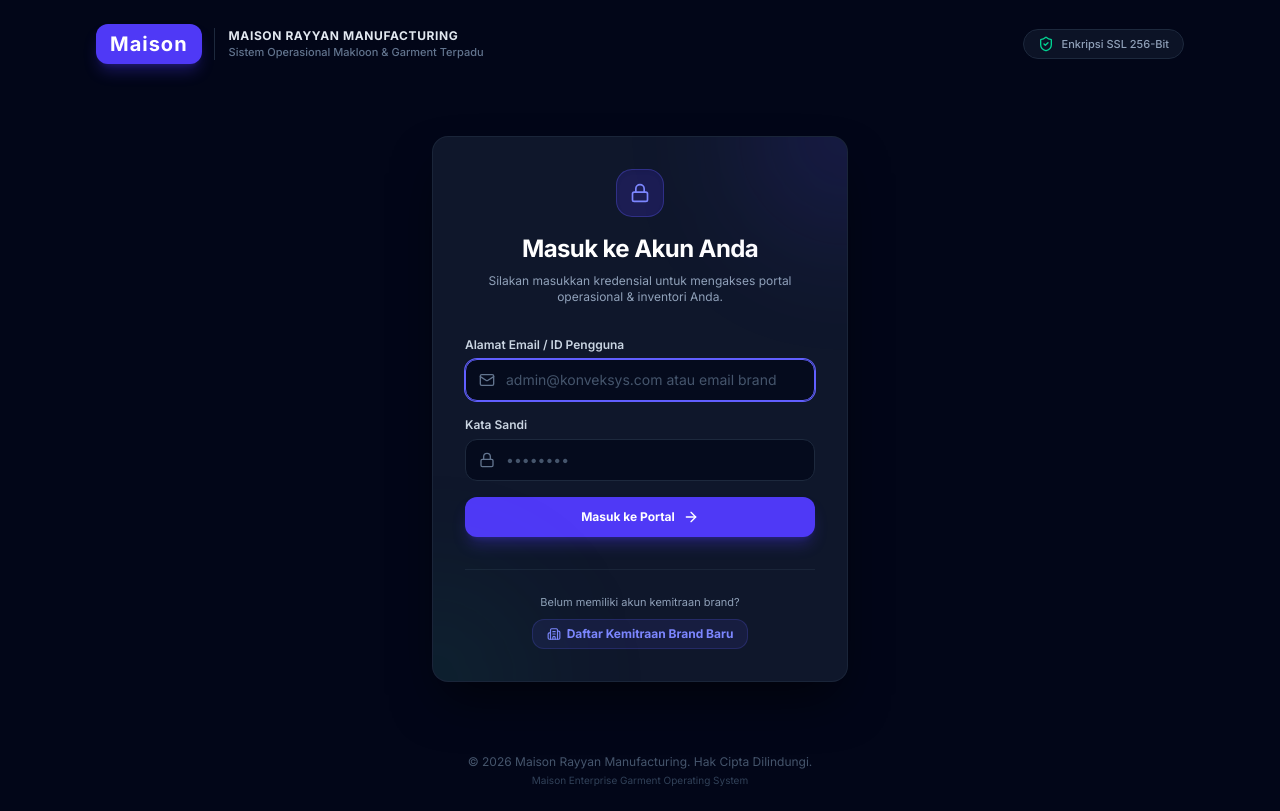
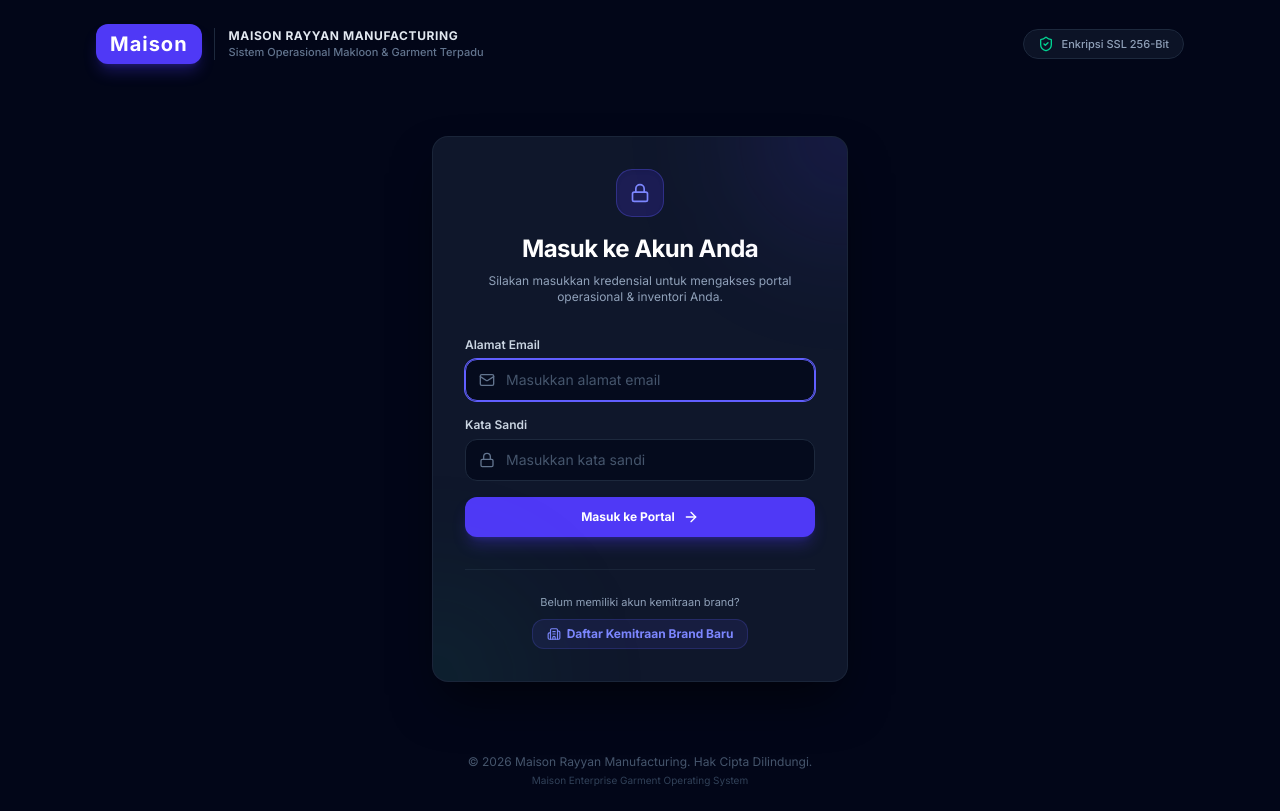
Before and after one commit to demonicrizki1-lab/konveksys, a React (Vite) app in the folder konveksys-frontend/: page / in a window 1280 px wide. Built offline with nearby package versions, Linux system fonts and the light colour scheme; no server answers.

Commit message:
style(auth): clean up login email and password placeholders

```diff
--- a/konveksys-frontend/src/components/auth/LoginPage.tsx
+++ b/konveksys-frontend/src/components/auth/LoginPage.tsx
@@ -158,7 +158,7 @@ export const LoginPage: React.FC = () => {
           <form onSubmit={handleLoginSubmit} className="space-y-4">
             <div>
               <label className="block text-xs font-semibold text-slate-300 mb-1.5">
-                Alamat Email / ID Pengguna
+                Alamat Email
               </label>
               <div className="relative">
                 <Mail className="w-4 h-4 text-slate-500 absolute left-3.5 top-1/2 -translate-y-1/2" />
@@ -166,7 +166,7 @@ export const LoginPage: React.FC = () => {
                   type="email"
                   value={email}
                   onChange={(e) => setEmail(e.target.value)}
-                  placeholder="admin@konveksys.com atau email brand"
+                  placeholder="Masukkan alamat email"
                   className="w-full pl-10 pr-4 py-2.5 bg-slate-950/70 border border-slate-800 rounded-xl text-sm text-white placeholder-slate-600 focus:outline-none focus:border-indigo-500 focus:ring-1 focus:ring-indigo-500 transition-base"
                   required
                   autoFocus
@@ -186,7 +186,7 @@ export const LoginPage: React.FC = () => {
                   type="password"
                   value={password}
                   onChange={(e) => setPassword(e.target.value)}
-                  placeholder="••••••••"
+                  placeholder="Masukkan kata sandi"
                   className="w-full pl-10 pr-4 py-2.5 bg-slate-950/70 border border-slate-800 rounded-xl text-sm text-white placeholder-slate-600 focus:outline-none focus:border-indigo-500 focus:ring-1 focus:ring-indigo-500 transition-base"
                   required
                 />
```
